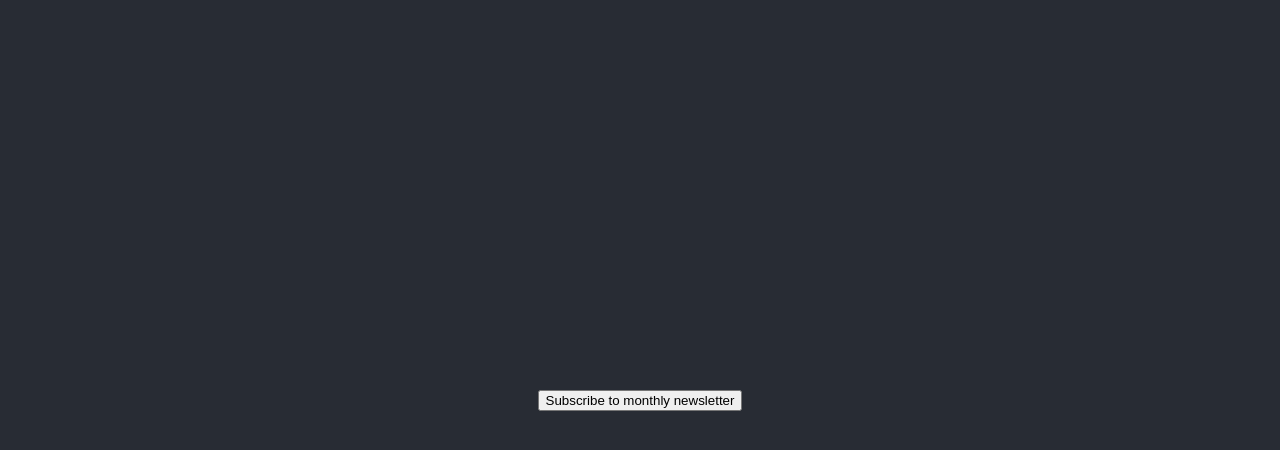
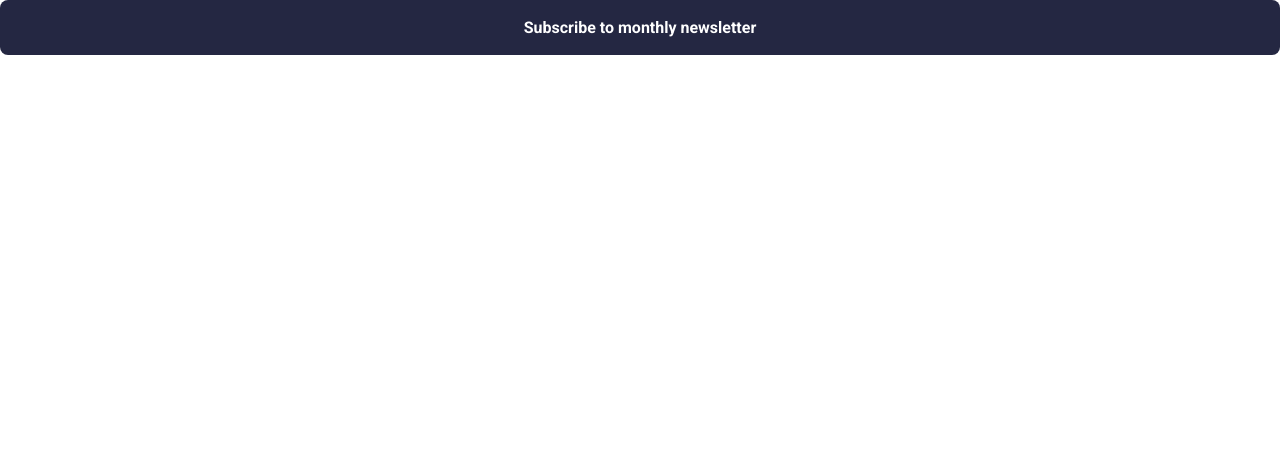
Before and after one commit to whiteriver-dev/newsletter-signup, a React (Create React App) app: page / in a window 1280 px wide. Shown: the top 450 px of the page. Built offline with nearby package versions, Linux system fonts and the light colour scheme.

Commit message:
Completed Button component

```diff
--- a/package.json
+++ b/package.json
@@ -7,6 +7,7 @@
     "react": "^19.0.0",
     "react-dom": "^19.0.0",
     "react-scripts": "^5.0.1",
+    "sass": "^1.83.0",
     "web-vitals": "^4.2.4"
   },
   "scripts": {
--- a/src/App.css
+++ /dev/null
@@ -1,38 +0,0 @@
-.App {
-  text-align: center;
-}
-
-.App-logo {
-  height: 40vmin;
-  pointer-events: none;
-}
-
-@media (prefers-reduced-motion: no-preference) {
-  .App-logo {
-    animation: App-logo-spin infinite 20s linear;
-  }
-}
-
-.App-header {
-  background-color: #282c34;
-  min-height: 100vh;
-  display: flex;
-  flex-direction: column;
-  align-items: center;
-  justify-content: center;
-  font-size: calc(10px + 2vmin);
-  color: white;
-}
-
-.App-link {
-  color: #61dafb;
-}
-
-@keyframes App-logo-spin {
-  from {
-    transform: rotate(0deg);
-  }
-  to {
-    transform: rotate(360deg);
-  }
-}
--- a/src/App.js
+++ b/src/App.js
@@ -1,4 +1,3 @@
-import './App.css';
 import { Button } from './components/index.js'
 
 function App() {
--- a/src/components/primitives/Button.js
+++ b/src/components/primitives/Button.js
@@ -1,5 +1,6 @@
 // Button.js
 import React from 'react';
+import './Button.scss'
 
 function Button({text, className}) {
   return (
--- a/src/components/primitives/Button.scss
+++ b/src/components/primitives/Button.scss
@@ -1 +1,19 @@
-@import '../../styles/variables'
+@import '../../styles/variables';
+
+.subscribe-btn {
+    all: unset;
+    background: $Dark-navy;
+    color: white;
+    font-weight: 700;
+    padding: 18px 0;
+    width: 100%;
+    text-align: center;
+    border-radius: 8px;
+    transition: background 1s ease;
+
+    &:hover {
+        background: $Gradient-color;
+        cursor: pointer;
+        box-shadow: 0px 16px 32px 0px rgba(255,97,85,0.5);
+    }
+}
--- a/src/styles/_variables.scss
+++ b/src/styles/_variables.scss
@@ -1,10 +1,15 @@
 @import url('https://fonts.googleapis.com/css2?family=Roboto:ital,wght@0,100;0,300;0,400;0,500;0,700;0,900;1,100;1,300;1,400;1,500;1,700;1,900&display=swap');
+
+* {
+    font-family: 'Roboto';
+}
 
 // COLOURS
 
 // Primary
 
 $Tomato: hsl(4, 100%, 67%);
+$Gradient-color: linear-gradient(0deg, #FF6A3A, #FF527B);
 
 // Neutral
 
```
Also changed, not shown: 1 other file (tests, documents, lock files or other folders).
